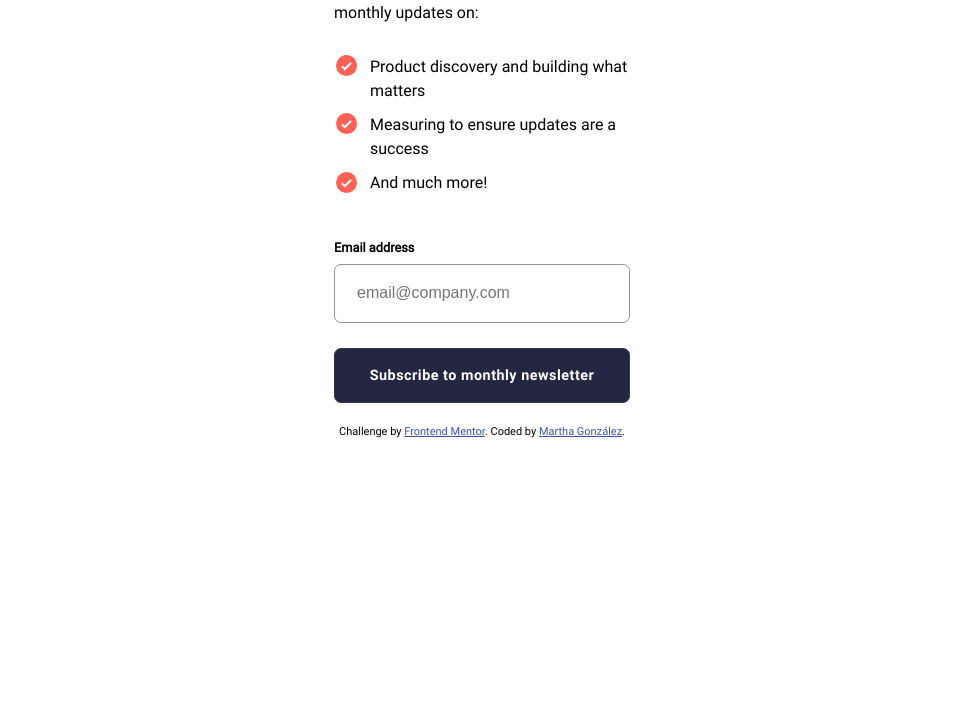
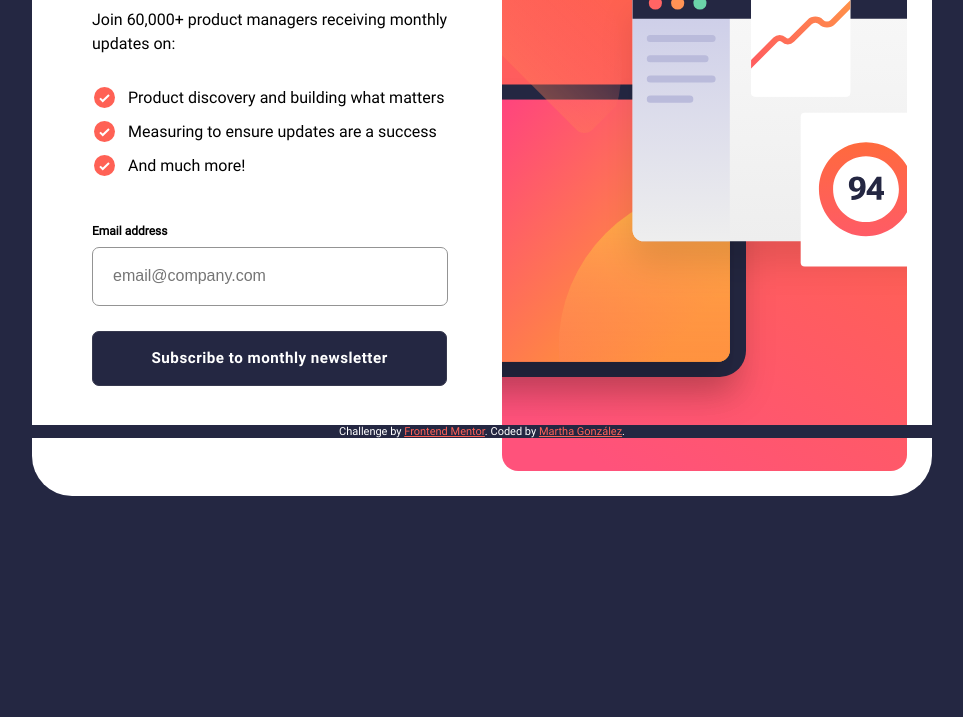
Before and after one commit to margga88/newsletter-signup, a plain HTML site: page index.html in a window 1536 px wide. Shown: the part 362-1079 px from the top of the page, without its empty margins (286-1249 px from the left). Before the commit the page ends 813 px from the top, so only its background shows below. Drawn offline with Linux system fonts and the light colour scheme.

Commit message:
Tablet base resolution done. Desktop in the works.

```diff
--- a/index.html
+++ b/index.html
@@ -16,7 +16,9 @@
 
       <!-- Sign-up form start -->
       <div class="img-wrapper">
-        <img src="./assets/images/illustration-sign-up-mobile.svg" alt="a screen, an open system window, and metrics"/>
+        <img src="./assets/images/illustration-sign-up-mobile.svg" id="mobile-img" alt="a screen, an open system window, and metrics"/>
+        <img src="./assets/images/illustration-sign-up-tablet.svg" id="tablet-img" alt="a screen, an open system window, and metrics"/>
+        <img src="./assets/images/illustration-sign-up-desktop.svg" id="desktop-img" alt="a screen, an open system window, and metrics">
       </div>
       <div class="card1-text-content">
         <h1>Stay updated!</h1>
--- a/styles.css
+++ b/styles.css
@@ -56,9 +56,13 @@ main {
     width: 320px;
 }
 
-.img-wrapper img {
+#mobile-img {
     width: 320px;
     object-fit: cover;
+}
+
+#tablet-img, #desktop-img {
+    display: none;
 }
 
 .card1-text-content {
@@ -67,8 +71,9 @@ main {
 }
 
 h1 {
-    font-size: 2.25em;
+    font-size: 2.5em;
     margin-bottom: 15px;
+    font-family: 'Roboto-Bold', sans-serif;
 }
 
 p {
@@ -91,16 +96,18 @@ form {
 }
 
 label {
-    font-size: 0.8rem;
+    font-size: 0.75rem;
     font-weight: 700;
 }
 
 input {
     height: 55px;
-    width: 98%;
+    width: 93.5%;
     border: 1px solid var(--grey);
     border-radius: 7px;
     margin-top: 5px;
+    padding-left: 20px;
+    font-size: 1rem;
 }
 
 button {
@@ -111,7 +118,7 @@ button {
     border-radius: 7px;
     font-family: 'Roboto-Bold', sans-serif;
     text-align: center;
-    font-size: 0.9rem;
+    font-size: 0.95rem;
     letter-spacing: 0.5px;
     color: var(--white);
     background-color: var(--blue-800);
@@ -130,6 +137,7 @@ footer {
     bottom: 0;
     width: 100%;
     height: auto;
+    background-color: var(--white);
 }
 
 
@@ -161,7 +169,171 @@ footer {
 
 /* EXCEPTIONS */
 
-input[type="email"]::placeholder {
-    padding-left: 20px;
-    font-size: 1rem;
+
+@media only screen and (min-width: 375px) {
+
+    main {
+        width: 375px;
+    }
+
+    .card1 {
+        width: 375px;
+        height: 842px;
+    }
+
+    .img-wrapper {
+        width: 375px;
+    }
+
+    #mobile-img {
+        width: 375px;
+    }
+
+    .card1-text-content {
+        margin: -10px 20px auto 20px;
+    }
+
 }
+
+/* min-tablet model = Alcatel Pixi/Fire 7 */
+
+@media only screen and (min-width: 540px) {
+
+    main {
+        width: 528px;
+    }
+
+    .card1 {
+        width: 528px;
+        height: 941px;
+        margin-top: 6px;
+    }
+
+    .img-wrapper {
+        width: 528px;
+    }
+
+    #mobile-img {
+        display: none;
+    }
+
+    #tablet-img {
+        display: inline-flex;
+        width: 528px;
+    }
+
+    h1 {
+        font-size: 3.5rem;
+    }
+
+    .bullets {
+        vertical-align: 5px;
+    }
+
+}
+
+@media only screen and (min-width: 1024px) {
+
+    body {
+        background-color: var(--blue-800);
+    }
+
+    main {
+        width: 850px;
+        height: auto;
+        margin: 0 auto;
+    }
+
+    .card1 {
+        display: inline-flex;
+        flex-direction: row-reverse;
+        width: 850px;
+        height: 575px;
+        background-color: var(--white);
+        margin: 35px auto;
+        border-radius: 40px;
+
+    }
+
+    .img-wrapper {
+       margin: 25px;
+    }
+
+    #mobile-img, #tablet-img {
+        display: none;
+    }
+
+    #desktop-img {
+        display: inline-flex;
+        width: auto;
+        height: 525px;
+        object-fit: cover;
+        margin-left: 30px;
+    }
+
+    .card1-text-content {
+        margin: 5px auto 5px 50px;
+    }
+
+    li {
+        margin-bottom: 5px;
+    }
+
+    footer {
+        background-color: var(--blue-800);
+    }
+
+    /* UTILITIES */
+
+    .attribution {
+        color: var(--white);
+    }
+
+    .attribution a {
+        color: var(--primary-red);
+    }
+
+}
+
+@media only screen and (min-width: 1440px) {
+
+    main {
+        width: 900px;
+        height: auto;
+        margin: 173px auto;
+    }
+
+    .card1 {
+        width: 900px;
+        height: 650px;
+    }
+
+    .card1-text-content {
+        margin: 25px 25px auto 60px;
+    }
+
+    .img-wrapper {
+        width: auto;
+        height: 600px;
+        margin-left: 0;
+
+    }
+
+    #desktop-img {
+        width: auto;
+        height: 600px;
+        object-fit: cover;
+    }
+
+    input {
+        width: 93.5%;
+    }
+
+    button {
+        width: 100%;
+    }
+
+
+
+
+}
```
